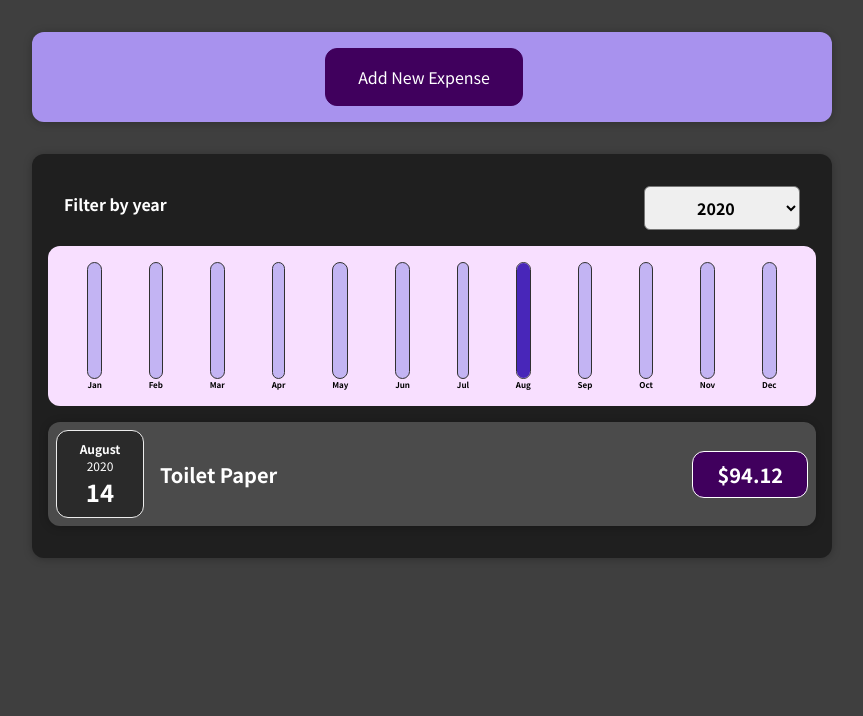
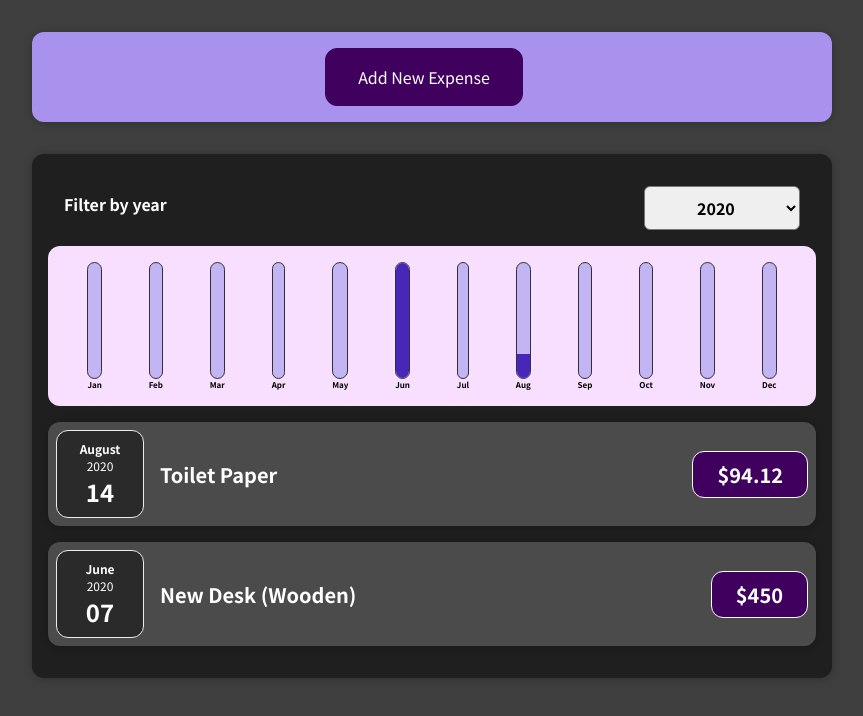
Before and after one commit to aniketpathak028/Expense-Tracker-App-React, a React (Create React App) app: page / in a window 1280 px wide. Shown: the top 716 px of the page, without its empty margins (208-1071 px from the left). Built offline with nearby package versions, Linux system fonts and the light colour scheme.

Commit message:
modified initial expenses

```diff
--- a/src/App.js
+++ b/src/App.js
@@ -20,7 +20,19 @@ const INITIAL_EXPENSES = [
     id: "e4",
     title: "New Desk (Wooden)",
     amount: 450,
-    date: new Date(2021, 5, 12),
+    date: new Date(2020, 5, 7),
+  },
+  {
+    id: "e5",
+    title: "Macbook Pro",
+    amount: 1199.67,
+    date: new Date(2019, 5, 10),
+  },
+  {
+    id: "e6",
+    title: "IPhone 13",
+    amount: 1213.45,
+    date: new Date(2021, 7, 12),
   },
 ];
 
```
